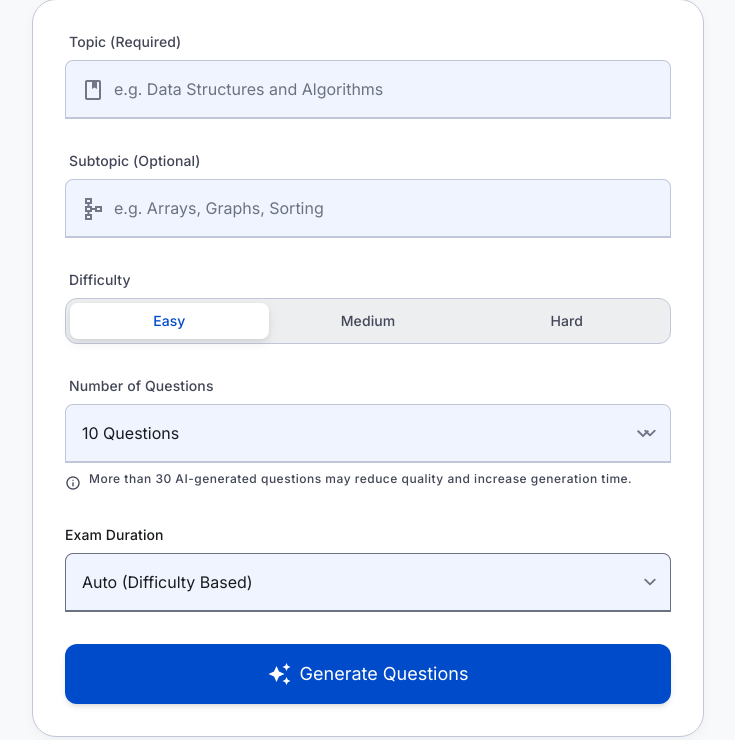
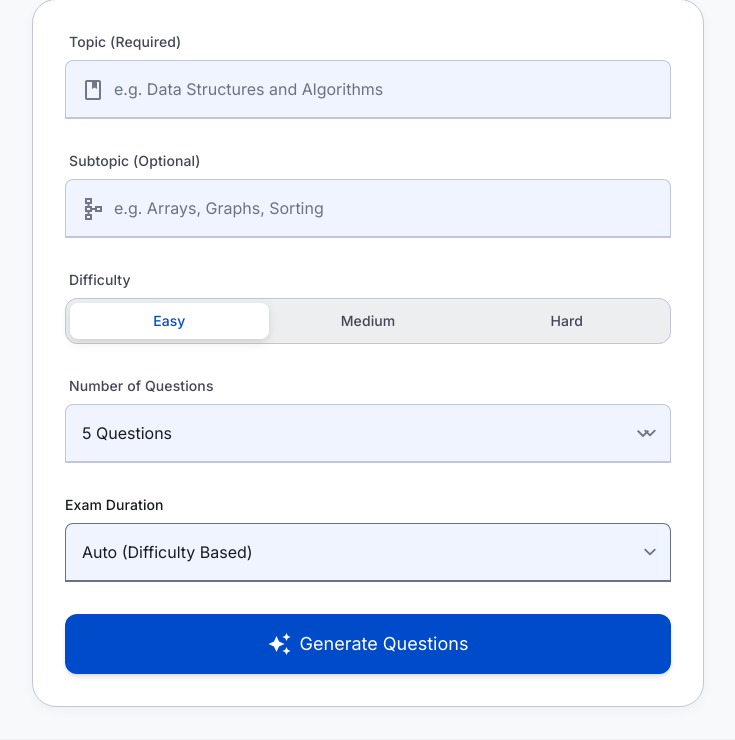
Before and after one commit to souravdebnath0007/Quiz-Practice, a Flask app: page / in a window 1280 px wide. Shown: the part 201-941 px from the top of the page, without its empty margins (272-1007 px from the left). Run offline with Flask 3, Linux system fonts and the light colour scheme; some libraries are stand-ins or nearby versions.

Commit message:
Update landing.html

```diff
--- a/templates/landing.html
+++ b/templates/landing.html
@@ -236,17 +236,11 @@
                         <div class="relative">
                             <select id="questionCount" name="questions"
                                 class="w-full appearance-none pl-4 pr-10 py-4 bg-[#F0F4FF] border-b-2 border-outline-variant focus:border-primary focus:ring-0 rounded-t-lg font-body-lg transition-all outline-none cursor-pointer">
+                                <option value="5">5 Questions</option>
                                 <option value="10">10 Questions</option>
-                                <option value="20">20 Questions</option>
-                                <option value="30">30 Questions</option>
                             </select>
                             <span
                                 class="material-symbols-outlined absolute right-4 top-1/2 -translate-y-1/2 pointer-events-none text-outline">expand_more</span>
-                        </div>
-                        <div class="mt-xs flex items-start gap-xs text-on-surface-variant">
-                            <span class="material-symbols-outlined text-sm mt-0.5" style="font-size: 16px;">info</span>
-                            <p class="text-label-md">More than 30 AI-generated questions may reduce quality and increase
-                                generation time.</p>
                         </div>
                     </div>
                     <div>
```
